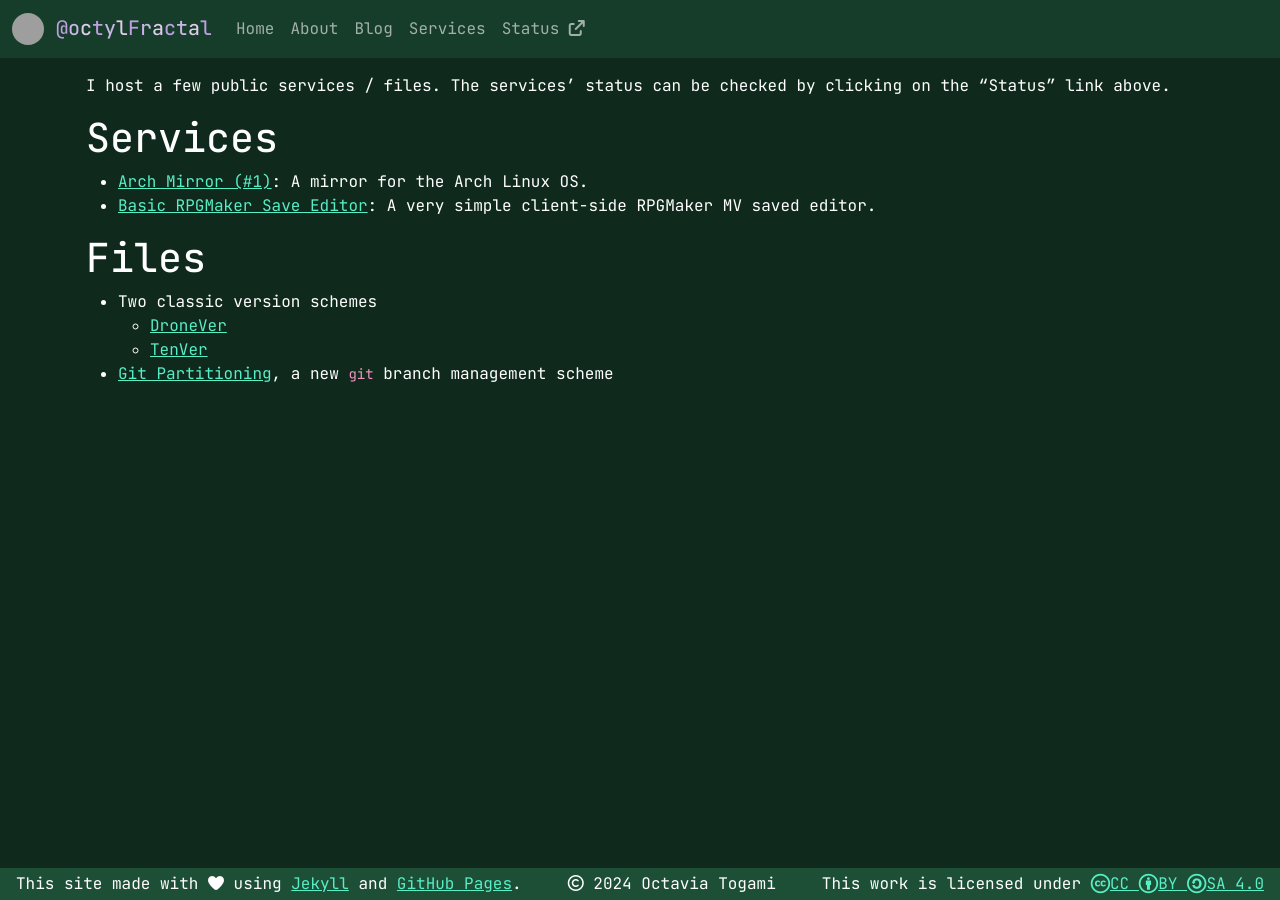
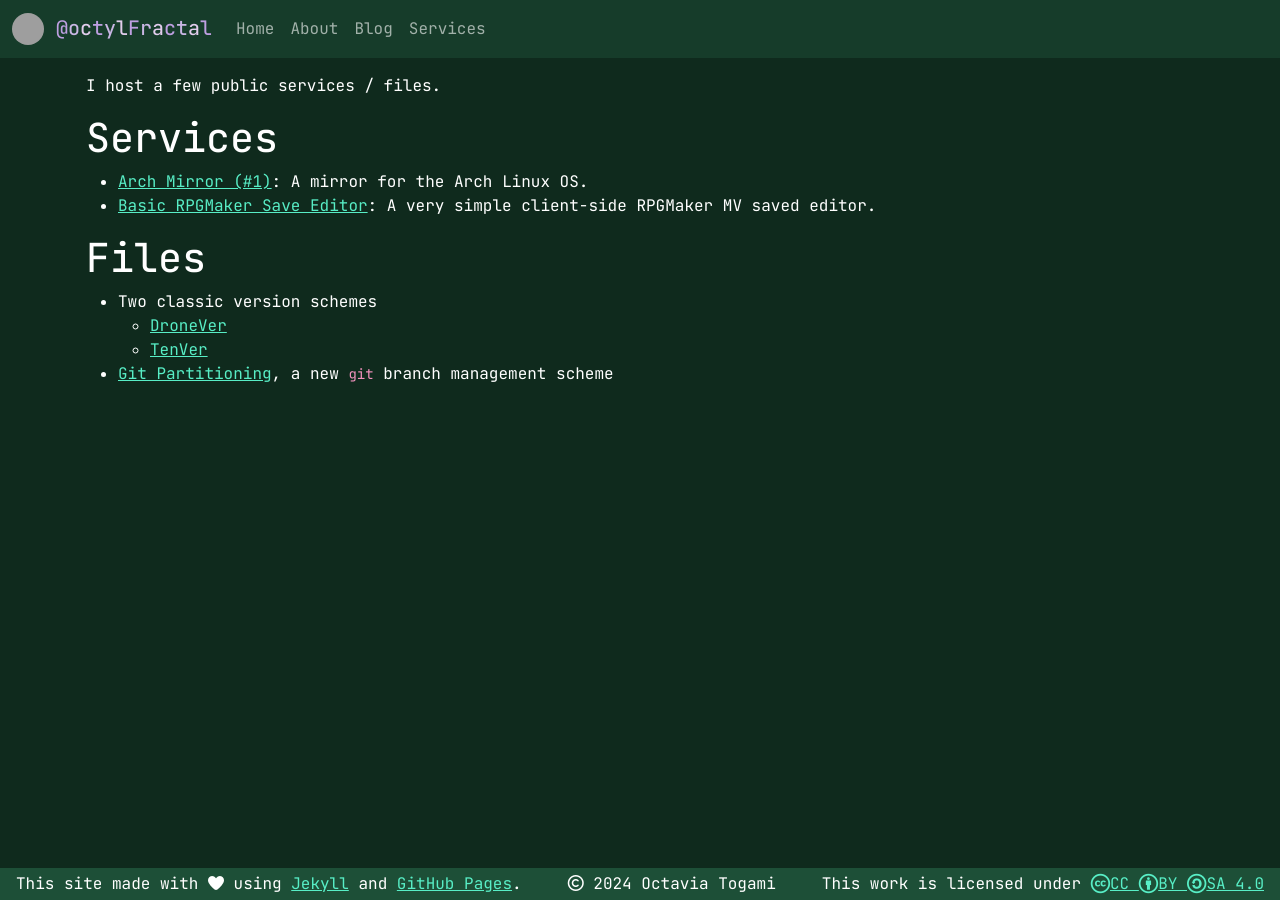
Before and after one commit to octylFractal/octylFractal.github.io, a Jekyll site: the page built from services.md, in a window 1280 px wide. Built offline with Jekyll 4.4.1, drawn with Linux system fonts in a browser that asks for light colours; nearby versions of some CDN libraries; library files that are not in the unit come from our copies; grey boxes are pictures that could not be loaded.

Commit message:
Remove Status link
I don't have a great solution for this and the status link is hosted on
the same server, so it wasn't very useful...

```diff
--- a/_data/navbar.yml
+++ b/_data/navbar.yml
@@ -6,6 +6,3 @@
   url: /blog/
 - title: Services
   url: /services/
-- title: Status
-  url: https://status.octyl.net/
-  external: true
--- a/services.md
+++ b/services.md
@@ -3,7 +3,7 @@ layout: page
 title: Services
 ---
 
-I host a few public services / files. The services' status can be checked by clicking on the "Status" link above.
+I host a few public services / files.
 
 ## Services
 - [Arch Mirror (#1)](https://archmirror1.octyl.net): A mirror for the Arch Linux OS.
```
